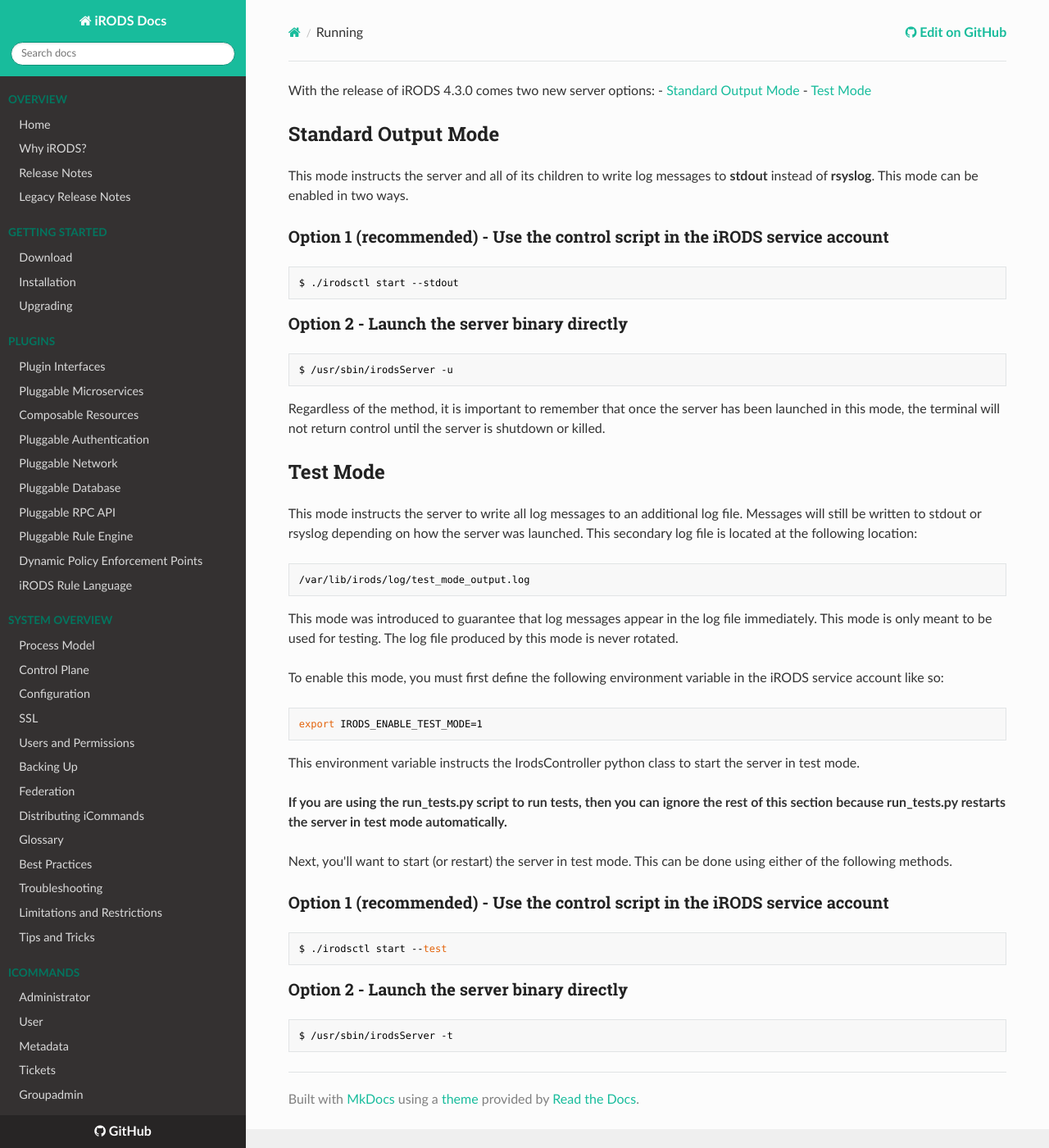
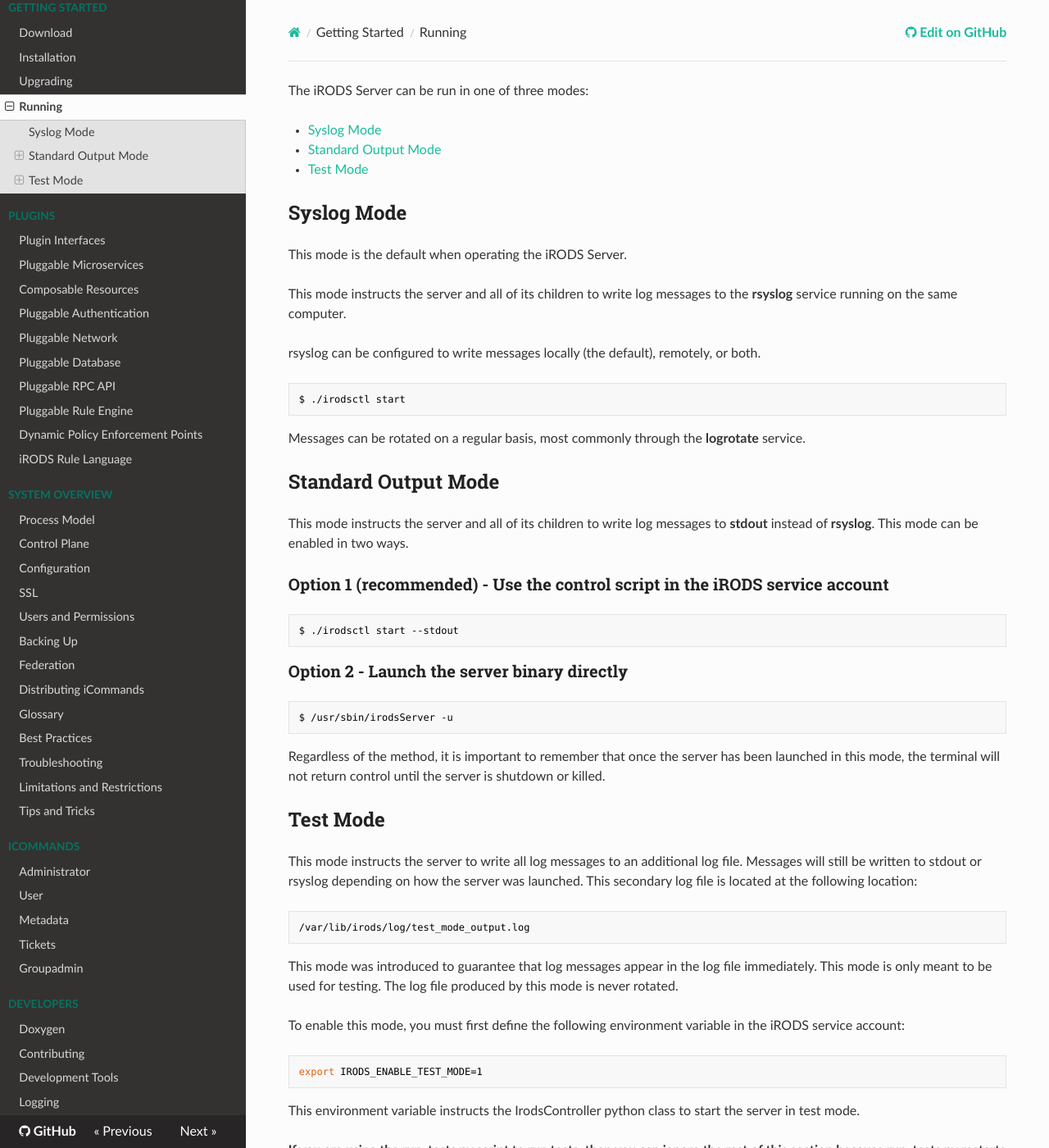
Before and after one commit to irods/irods_docs, an MkDocs documentation site: the page built from docs/getting_started/running.md, in a window 1280 px wide and 1400 px high. Shown: the whole window at 82% size. Built offline with MkDocs 1.6.1, drawn with Linux system fonts in a browser that asks for light colours; nearby versions of some CDN libraries.

Commit message:
add running.md

````diff
--- a/docs/getting_started/running.md
+++ b/docs/getting_started/running.md
@@ -1,6 +1,24 @@
-With the release of iRODS 4.3.0 comes two new server options:
+#
+
+The iRODS Server can be run in one of three modes:
+
+- [Syslog Mode](#syslog-mode)
 - [Standard Output Mode](#standard-output-mode)
 - [Test Mode](#test-mode)
+
+## Syslog Mode
+This mode is the default when operating the iRODS Server.
+
+This mode instructs the server and all of its children to write log messages to the **rsyslog** service running on the same computer.
+
+rsyslog can be configured to write messages locally (the default), remotely, or both.
+
+
+```bash
+$ ./irodsctl start
+```
+
+Messages can be rotated on a regular basis, most commonly through the **logrotate** service.
 
 ## Standard Output Mode
 This mode instructs the server and all of its children to write log messages to **stdout** instead of **rsyslog**. This mode can be enabled in two ways.
@@ -26,7 +44,7 @@
 
 This mode was introduced to guarantee that log messages appear in the log file immediately. This mode is only meant to be used for testing. The log file produced by this mode is never rotated.
 
-To enable this mode, you must first define the following environment variable in the iRODS service account like so:
+To enable this mode, you must first define the following environment variable in the iRODS service account:
 ```bash
 export IRODS_ENABLE_TEST_MODE=1
 ```
--- a/mkdocs.yml
+++ b/mkdocs.yml
@@ -12,8 +12,6 @@
     gtag: G-VYE9MFYWBG
 extra_css:
  - irods.css
-#extra_javascript:
-# - irods.js
 
 markdown_extensions:
  - admonition
@@ -30,6 +28,7 @@
     - Download: 'getting_started/download.md'
     - Installation: 'getting_started/installation.md'
     - Upgrading: 'getting_started/upgrading.md'
+    - Running: 'getting_started/running.md'
  - Plugins:
     - Plugin Interfaces: 'plugins/plugin_interfaces.md'
     - Pluggable Microservices: 'plugins/pluggable_microservices.md'
````
